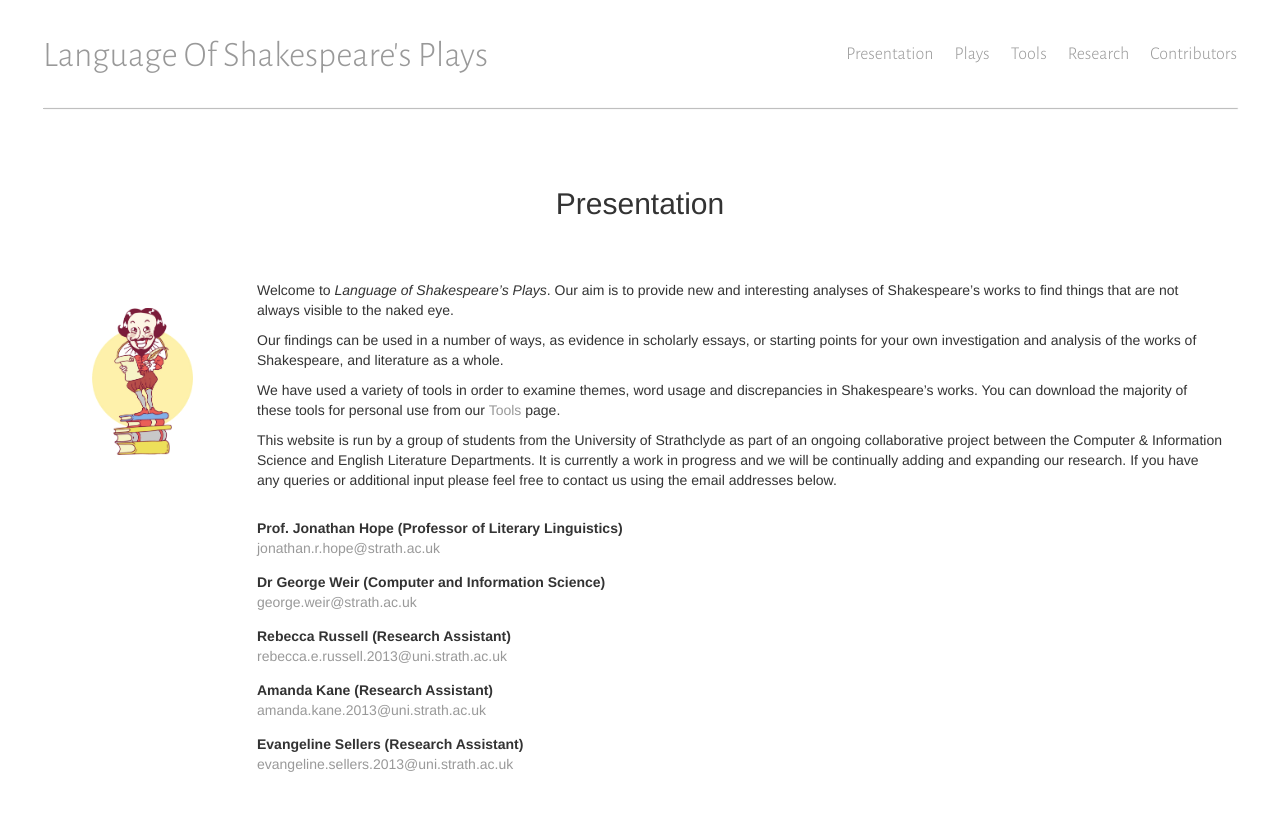
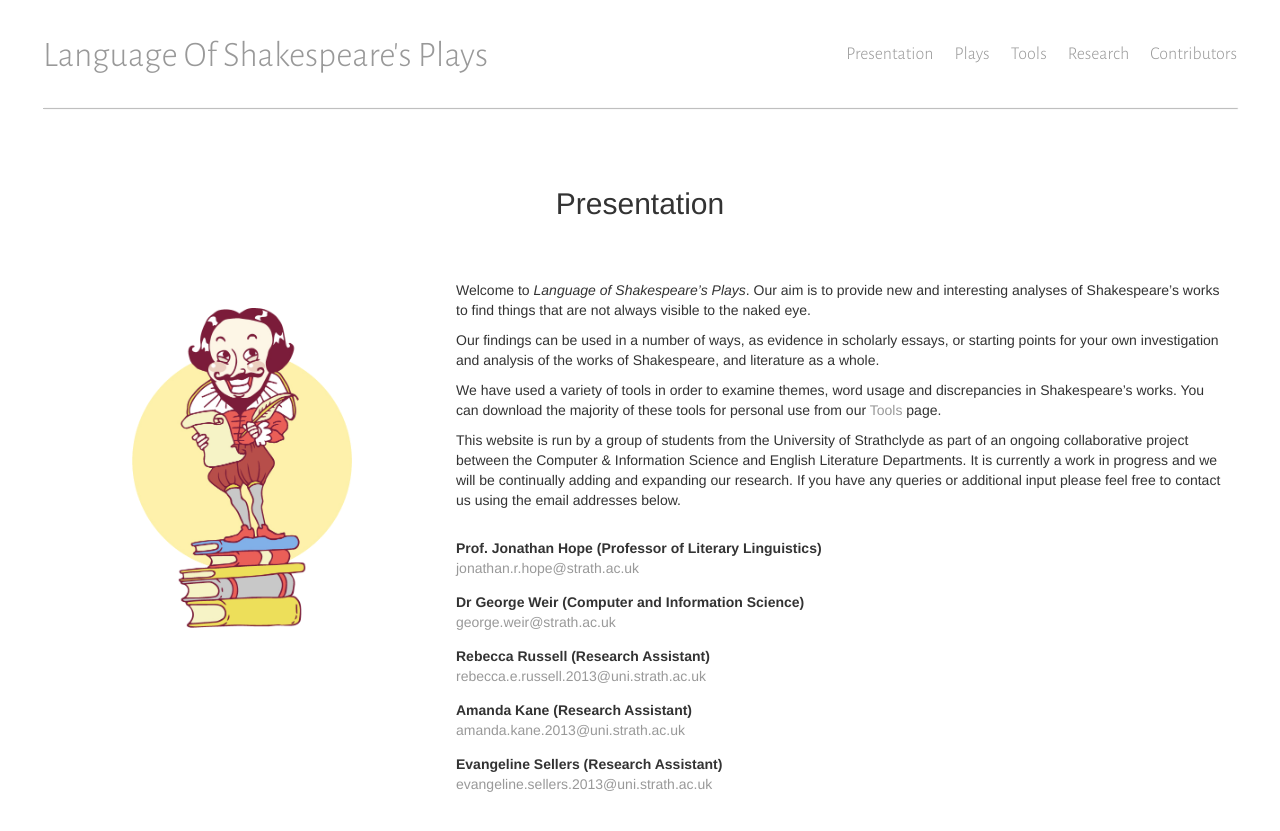
Before and after one commit to iahmed0/SU-LOSP.github.io, a Jekyll site: the page built from index.md, in a window 1280 px wide. Shown: the top 831 px of the page. Built offline with Jekyll 4.4.1, drawn with Linux system fonts in a browser that asks for light colours.

Commit message:
More space for the logo

```diff
--- a/index.md
+++ b/index.md
@@ -4,9 +4,9 @@
 ---
 
 ![Little Shakespeare](/assets/images/shakespeare.png)
-{: .col-md-2}
+{: .col-md-4}
 
-<div class="col-md-10" markdown="1">
+<div class="col-md-8" markdown="1">
 
 Welcome to *Language of Shakespeare’s Plays*. Our aim is to provide new and
 interesting analyses of Shakespeare’s works to find things that are not always
```
